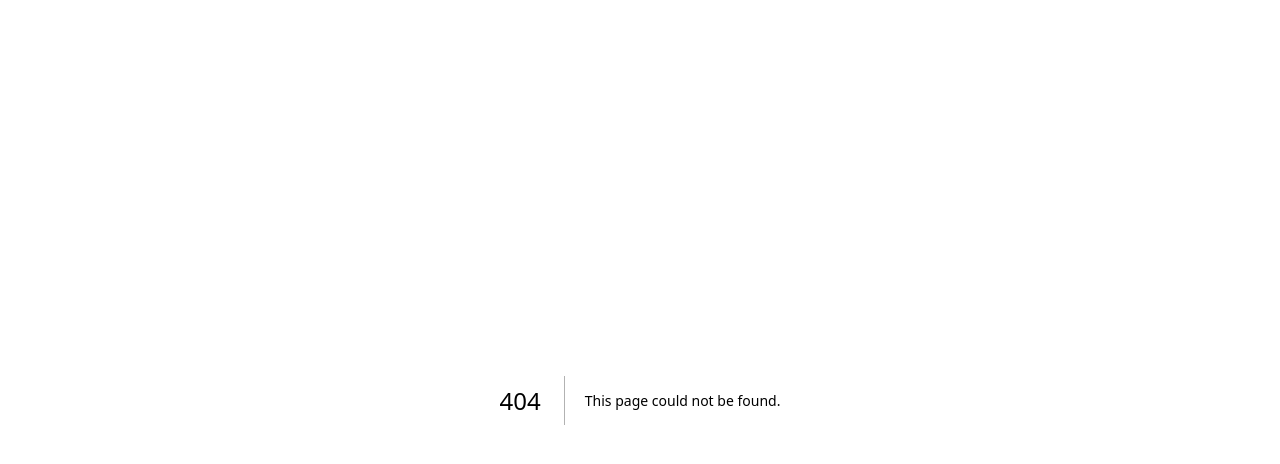
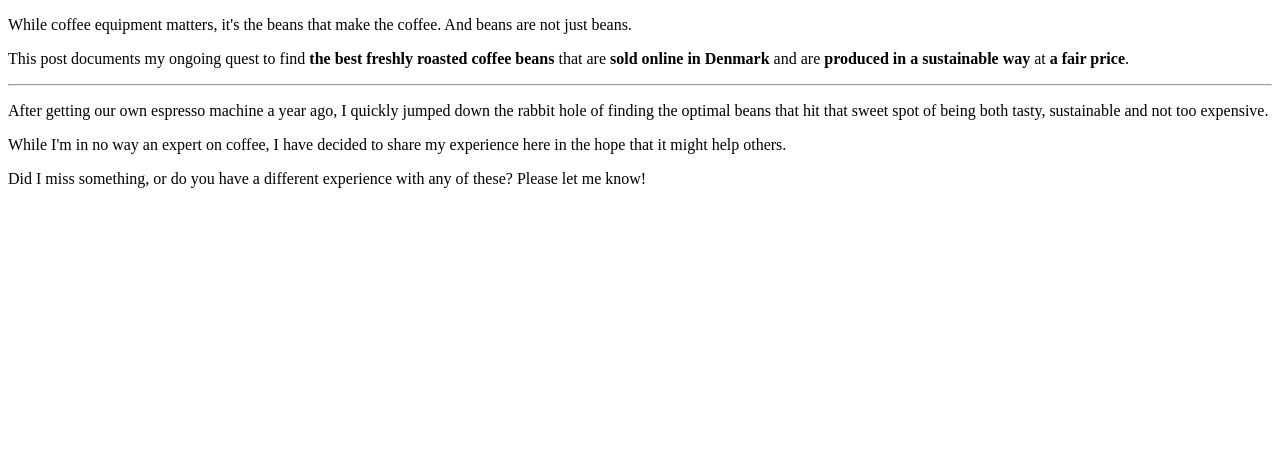
Before and after one commit to madsnedergaard/madsnedergaard.dk, a Next.js app: page /posts/coffee-beans in a window 1280 px wide. Before the commit this address had no page. Shown: the top 464 px of the page. Built offline with nearby package versions, Linux system fonts and the light colour scheme.

Commit message:
Adds two initial posts for testing purposes

```diff
--- /dev/null
+++ b/src/pages/posts/coffee-beans.mdx
@@ -0,0 +1,20 @@
+---
+title: 'The quest for the best coffee beans in Denmark'
+createdAt: 'January 2025'
+updatedAt: 'January 2025'
+---
+
+While coffee equipment matters, it's the beans that make the coffee. And beans are not just beans.
+
+This post documents my ongoing quest to find **the best freshly roasted coffee beans** that are
+**sold online in Denmark** and are **produced in a sustainable way** at **a fair price**.
+
+---
+
+After getting our own espresso machine a year ago, I quickly jumped down the rabbit hole of finding
+the optimal beans that hit that sweet spot of being both tasty, sustainable and not too expensive.
+
+While I'm in no way an expert on coffee, I have decided to share my experience here in the hope that
+it might help others.
+
+Did I miss something, or do you have a different experience with any of these? Please let me know!
```
Also changed, not shown: src/pages/posts/stress.mdx (added, +17 -0 lines).
